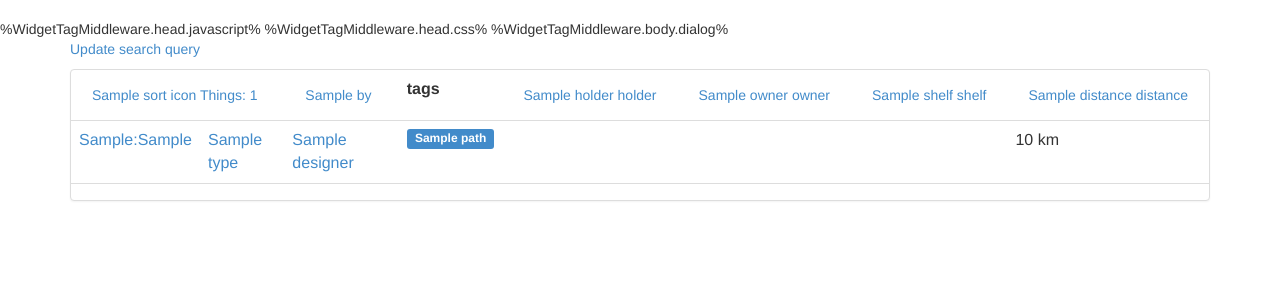
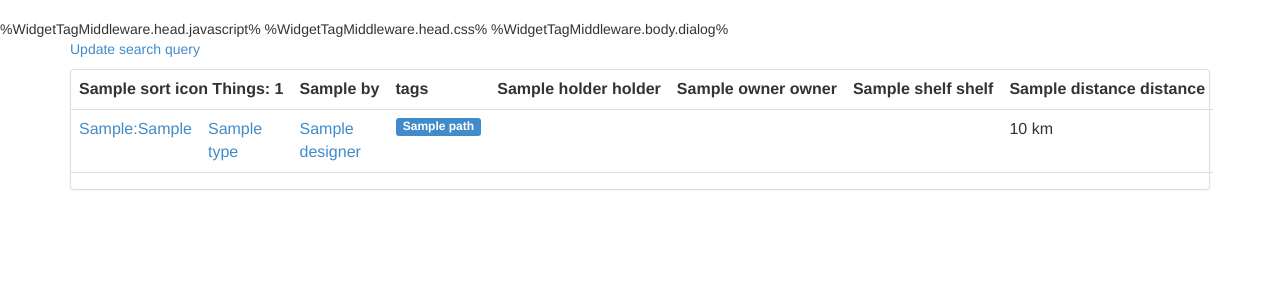
Before and after one commit to redhog/clib, a Django app: template appomatic_clib/templates/appomatic_clib/search_thing.html in a window 1280 px wide. Shown: the part 51-351 px from the top of the page. Run offline with Django 3.2, Linux system fonts and the light colour scheme; the template is opened without the code that fills it: most values are stand-ins (such as "Sample title", 1, 10 or a date in 2020); some libraries are stand-ins or nearby versions.

Commit message:
Some styling

```diff
--- a/appomatic_clib/static/appomatic_clib/style.css
+++ b/appomatic_clib/static/appomatic_clib/style.css
@@ -16,6 +16,15 @@ body, span, div, table, tr, tbody, tfoot, td, hr {
 
 .inline {
   display: inline-block;
+}
+
+.btn-nobtn {
+  border: none;
+  background: inherit;
+  margin: 0;
+  padding: 0;
+  display: inline;
+  white-space: nowrap;
 }
 
 .qr-link {
--- a/appomatic_clib/templates/appomatic_clib/search_thing.html
+++ b/appomatic_clib/templates/appomatic_clib/search_thing.html
@@ -80,13 +80,13 @@
       <div class="panel panel-default">
         <table class="table">
           <tr>
-            <th colspan="2"><button type="submit" name="update-sort" value="type__name" class="btn btn-link">{{sort_icons.type__name|safe}} Things: {{results.count}}</button></th>
-            <th><button type="submit" name="update-sort" value="type__designer" class="btn btn-link">{{sort_icons.type__designer|safe}} by</button></th>
+            <th colspan="2"><button type="submit" name="update-sort" value="type__name" class="btn-nobtn">{{sort_icons.type__name|safe}} Things: {{results.count}}</button></th>
+            <th><button type="submit" name="update-sort" value="type__designer" class="btn-nobtn">{{sort_icons.type__designer|safe}} by</button></th>
             <th>tags</th>
-            <th><button type="submit" name="update-sort" value="holder" class="btn btn-link">{{sort_icons.holder|safe}} holder</button></th>
-            <th><button type="submit" name="update-sort" value="owner" class="btn btn-link">{{sort_icons.owner|safe}} owner</button></th>
-            <th><button type="submit" name="update-sort" value="shelf" class="btn btn-link">{{sort_icons.shelf|safe}} shelf</button></th>
-            <th><button type="submit" name="update-sort" value="distance" class="btn btn-link">{{sort_icons.distance|safe}} distance</button></th>
+            <th><button type="submit" name="update-sort" value="holder" class="btn-nobtn">{{sort_icons.holder|safe}} holder</button></th>
+            <th><button type="submit" name="update-sort" value="owner" class="btn-nobtn">{{sort_icons.owner|safe}} owner</button></th>
+            <th><button type="submit" name="update-sort" value="shelf" class="btn-nobtn">{{sort_icons.shelf|safe}} shelf</button></th>
+            <th><button type="submit" name="update-sort" value="distance" class="btn-nobtn">{{sort_icons.distance|safe}} distance</button></th>
           </tr>
           {% for t in res %}
             <tr>
@@ -95,7 +95,7 @@
               <td><a href='{% url 'appomatic_clib.views.search' %}?query={{t.type.designer}}'>{{t.type.designer}}</a></td>
               <td>
                 {% for tag in t.type.tags.all %}
-                  <button type="submit" name="update-tags" value="{{tag.path}}" class="btn btn-link label label-primary">{{tag.path}}</button>
+                  <button type="submit" name="update-tags" value="{{tag.path}}" class="btn-nobtn label label-primary">{{tag.path}}</button>
                 {% endfor %}
               </td>
               {% if t.owner.id == request.user.id or t.holder.id == request.user.id %}
```
